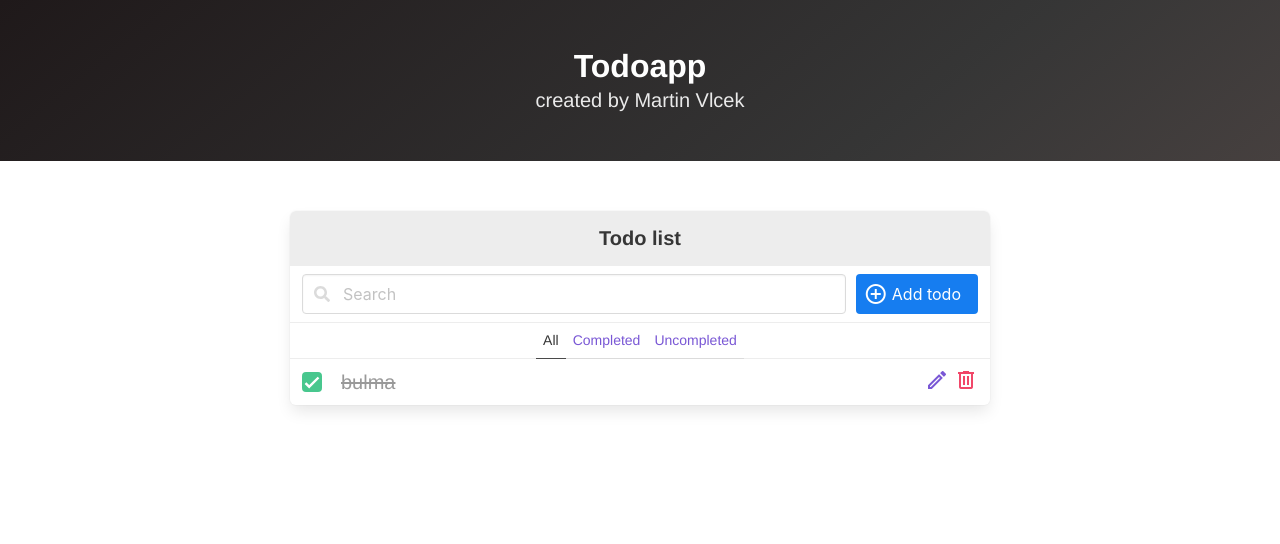
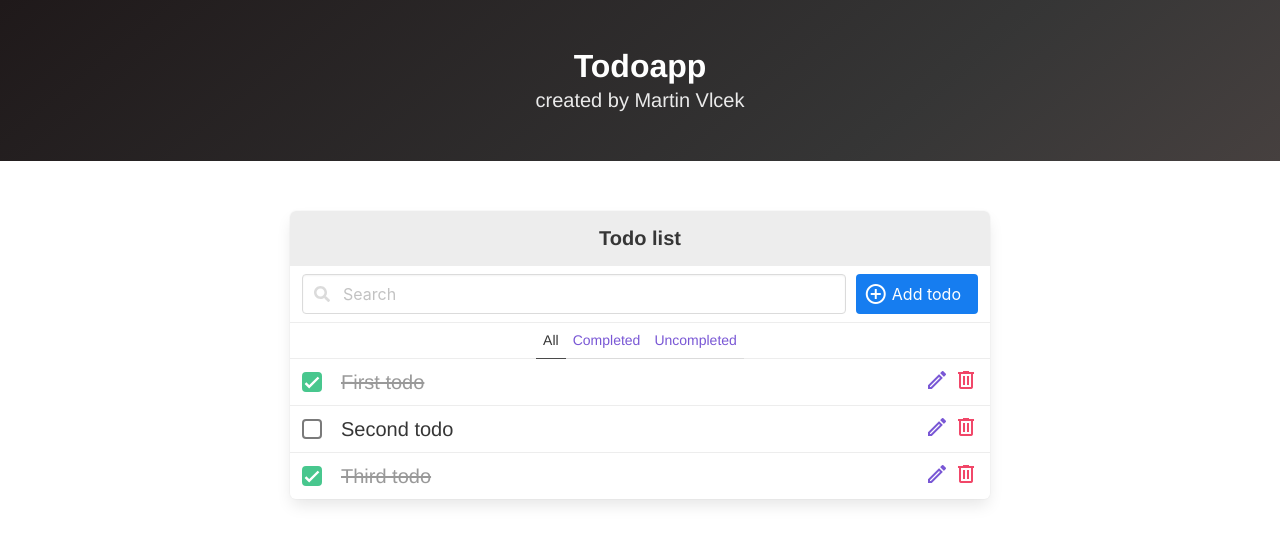
Before and after one commit to martinvlcek/todoapp-vue, a Vue app: page / in a window 1280 px wide. Shown: the top 544 px of the page. Built offline with nearby package versions, Linux system fonts and the light colour scheme.

Commit message:
Create basic todo list from array

```diff
--- a/src/App.vue
+++ b/src/App.vue
@@ -36,15 +36,15 @@
                 <a>Completed</a>
                 <a>Uncompleted</a>
             </p>
-            <a class="panel-block">
+            <a class="panel-block" v-for="(todo, index) in todos" :key=todo.id>
                 <div class="left-block">
                     <div class="field">
-                        <b-checkbox :value="true" v-model="isCompleted"
+                        <b-checkbox :value="true" v-model="todo.isCompleted"
                         type="is-success">
                         </b-checkbox>
                     </div>
-                    <p class="todo-text" :class="{ 'todo-done' : isCompleted }">
-                        bulma
+                    <p class="todo-text" :class="{ 'todo-done' : todo.isCompleted }">
+                        {{todo.value}}
                     </p>
                 </div>
 
@@ -71,7 +71,13 @@
 export default {
     data() {
         return {
-            isCompleted: true
+            isCompleted: true,
+            todos: [
+                { id: 1, value: 'First todo', isCompleted: true},
+                { id: 2, value: 'Second todo', isCompleted: false},
+                { id: 3, value: 'Third todo', isCompleted: true},
+
+            ]
         }
     }
 }
```
